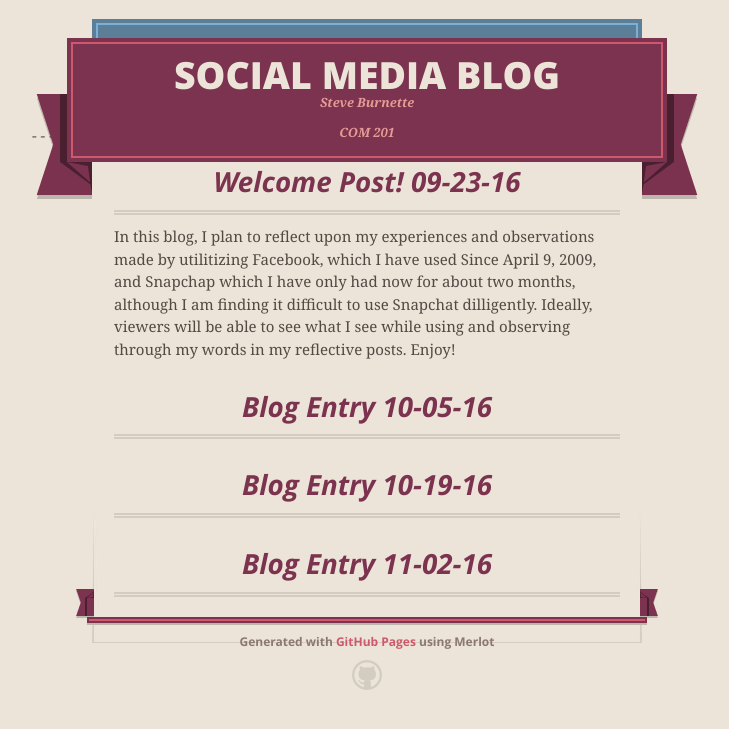
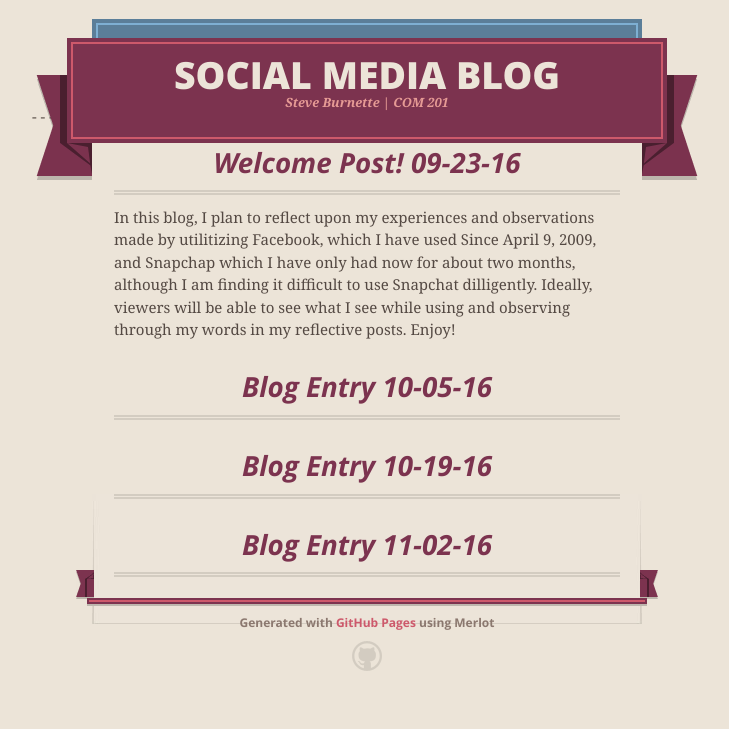
Before and after one commit to sburnet1/Social-Media-Presence-Blog, a Jekyll site: the page index.html, which Jekyll copies as it is, in a window 1280 px wide. Shown: the top 729 px of the page, without its empty margins (273-1002 px from the left). Built offline with Jekyll 4.4.1, drawn with Linux system fonts in a browser that asks for light colours; nearby versions of some CDN libraries.

Commit message:
Update index.html

```diff
--- a/index.html
+++ b/index.html
@@ -28,8 +28,8 @@
         <span class="ribbon-outer">
           <span class="ribbon-inner">
             <h1>Social Media Blog</h1>
-            <h2>Steve Burnette</h2>
-            <h2>COM 201</h2>
+            <h2>Steve Burnette | COM 201</h2>
+            <h2></h2>
           </span>
           <span class="left-tail"></span>
           <span class="right-tail"></span>
```
